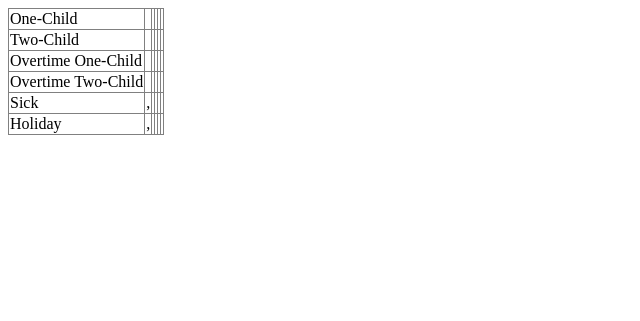
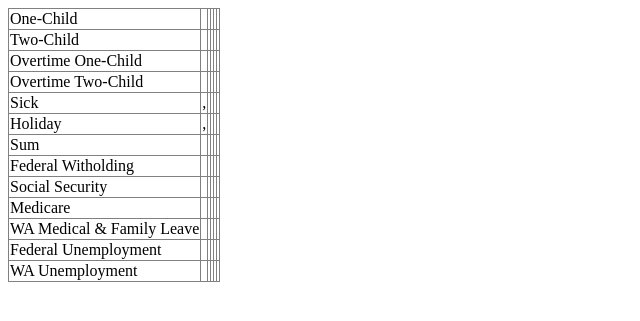
Before and after one commit to drytoastman/nanny-reports, a Flask app: template templates/paystub.html in a window 1280 px wide. Shown: the top 321 px of the page, without its empty margins (0-640 px from the left). Run offline with Flask 2, Linux system fonts and the light colour scheme; the template is opened without the code that fills it, so the values that code supplies are empty.

Commit message:
working taxes

```diff
--- a/main.py
+++ b/main.py
@@ -3,6 +3,7 @@
 import bisect
 import collections
 import decimal
+from functools import partial
 import json
 import logging
 import os
@@ -150,33 +151,55 @@ def get_nanny_data(name):
     return types.SimpleNamespace(hours = Hours.parseSheet(data['valueRanges'][0]), reimbursements = Reimbursement.parseSheet(data['valueRanges'][1]))
 
 
-def calculate_gross(sconfig, periods):
+SING   = 0
+BOTH   = 1
+SINGOT = 2
+BOTHOT = 3
+
+def sr(index, hours, rates):
+    return hours * rates[index]
+
+def srh(index, hours, rates):
+    return sr(index, hours, rates)/decimal.Decimal(2)
+
+def hr(hours, rates):
+    return (min(hours,8) * rates[BOTH]) + (max(hours-8,0) * rates[SING])
+
+def hrh(hours, rates):
+    return hr(hours, rates)/decimal.Decimal(2)
+
+
+CENTS = decimal.Decimal('0.01')
+def dround(val, idx):
+    if val is None: return "-"
+    return val.quantize(CENTS, rounding= (idx%2)!=0 and decimal.ROUND_DOWN or decimal.ROUND_UP)
+
+
+def calculate_gross(sconfig, periods, taxtables):
 
     ret = dict()
+    calcs = list()
 
-    keymap = dict()
-    ytdmap = dict()
+    #      Input Hours Key,  Rate Function,          Destination Keys
+    calcs.append(('Both',    partial(sr, BOTH),      ['Sum', 'Both']))
+    calcs.append(('Both OT', partial(sr, BOTHOT),    ['Sum', 'Both OT']))
+    calcs.append(('Sick',    hr,                     ['Sum', 'Sick']))
+    calcs.append(('Holiday', hr,                     ['Sum', 'Holiday']))
+
     for child in sconfig.children:
-        keymap[child]          = (('Single',    child), 0)
-        keymap[child + ' OT']  = (('Single OT', child + ' OT'), 2)
-        keymap['Both']         = (('Both',), 1)
-        keymap['Both OT']      = (('Both OT',), 3)
-        keymap['Sick']         = (('Sick',), 1)
-        keymap['Vacation']     = (('Vacation',), 1)
-
-        ytdmap[child]          = (('Single YTD',    child + ' YTD'), 0)
-        ytdmap[child + ' OT']  = (('Single OT YTD', child + ' OT YTD'), 2)
-        ytdmap['Both']         = (('Both YTD',), 1)
-        ytdmap['Both OT']      = (('Both OT YTD',), 3)
-        ytdmap['Sick']         = (('Sick YTD',), 1)
-        ytdmap['Vacation']     = (('Vacation YTD',), 1)
+        calcs.append(   ('Both',        partial(srh, BOTH),   [child + ' Sum', child + ' Both']))
+        calcs.append(   ('Both OT',     partial(srh, BOTHOT), [child + ' Sum', child + ' Both OT']))
+        calcs.append(   ('Sick',        hrh,                  [child + ' Sum', child + ' Sick']))
+        calcs.append(   ('Holiday',     hrh,                  [child + ' Sum', child + ' Holiday']))
+        calcs.append(   (child,         partial(sr, SING),    ['Sum', child + ' Sum', 'Single',    child]))
+        calcs.append(   (child + ' OT', partial(sr, SINGOT),  ['Sum', child + ' Sum', 'Single OT', child + ' OT']))
 
 
     for name in sconfig.nannies:
         ndata = get_nanny_data(name)
         ret[name] = dict()
 
-        for ii, period in enumerate(periods):
+        for period in periods:
             start = period.startDate()
             end   = period.endDate()
             rates = period.rates(name)
@@ -188,19 +211,110 @@ def calculate_gross(sconfig, periods):
             for h in ndata.hours:
                 if h.date > end: break
 
-                for hrkey, (dkeys, rate) in ytdmap.items():
+                # Full YTD calculations
+                for hrkey, ratefunc, dkeys in calcs:
                     for dkey in dkeys:
-                        p[dkey] += h.hours(hrkey)
-                        s[dkey] += h.hours(hrkey) * rates[rate]
+                        p[dkey + ' YTD'] += h.hours(hrkey)
+                        s[dkey + ' YTD'] += ratefunc(h.hours(hrkey), rates)
 
                 if h.date < start: continue
 
-                for hrkey, (dkeys, rate) in keymap.items():
+                # Just current period calculations
+                for hrkey, ratefunc, dkeys in calcs:
                     for dkey in dkeys:
                         p[dkey] += h.hours(hrkey)
-                        s[dkey] += h.hours(hrkey) * rates[rate]
+                        s[dkey] += ratefunc(h.hours(hrkey), rates)
+
+
+        ytd = collections.defaultdict(decimal.Decimal)
+        for period in periods:
+            start = period.startDate()
+            end   = period.endDate()
+            rates = period.rates(name)
+
+            sums = ret[name][end]
+            w4   = period.withholding(name)
+            s    = sums['sums']
+            t    = sums['tax'] = collections.defaultdict(decimal.Decimal)
+
+            if s['Sum']:
+                fed = taxtables.getTax(w4[0], w4[1], w4[2], s['Sum'])
+                for child in sconfig.children:
+                    fedtax   = ((s[child+' Sum'] / s['Sum']) * fed).quantize(CENTS)
+                    medicare = (s[child+' Sum'] * sconfig.medicare).quantize(CENTS)
+                    ss       = (s[child+' Sum'] * sconfig.social_security).quantize(CENTS)
+                    waleave  = (s[child+' Sum'] * sconfig.family_leave).quantize(CENTS)
+                    waunemp  = (s[child+' Sum'] * sconfig.wa_unemployment).quantize(CENTS)
+                    fedunemp = (s[child+' Sum'] * sconfig.fed_unemployment).quantize(CENTS)
+
+                    # rolling count
+                    ytd['Fed']        += fedtax
+                    ytd['SS']         += ss
+                    ytd['Medicare']   += medicare
+                    ytd['WALeave']    += waleave
+                    ytd['WAUnemp']    += waunemp
+                    ytd['FedUnemp']   += fedunemp
+                    ytd[child+' Fed']      += fedtax
+                    ytd[child+' SS']       += ss
+                    ytd[child+' Medicare'] += medicare
+                    ytd[child+' WALeave']  += waleave
+                    ytd[child+' WAUnemp']  += waunemp
+                    ytd[child+' FedUnemp'] += fedunemp
+
+                    # child
+                    t[child+' Fed']      = fedtax
+                    t[child+' Medicare'] = medicare
+                    t[child+' SS']       = ss
+                    t[child+' WALeave']  = waleave
+                    t[child+' WAUnemp']  = waunemp
+                    t[child+' FedUnemp'] = fedunemp
+                    for copy in ('Fed', 'SS', 'Medicare', 'WALeave', 'WAUnemp', 'FedUnemp'):
+                        t['{} {} YTD'.format(child, copy)] = ytd['{} {}'.format(child, copy)]
+
+                    # combined
+                    t['Fed']        += fedtax
+                    t['SS']         += ss
+                    t['Medicare']   += medicare
+                    t['WALeave']    += waleave
+                    t['WAUnemp']    += waunemp
+                    t['FedUnemp']   += fedunemp
+                    for copy in ('Fed', 'SS', 'Medicare', 'WALeave', 'WAUnemp', 'FedUnemp'):
+                        t[copy+' YTD'] = ytd[copy]
+
 
     return ret
+
+
+def calculate_tax(sconfig, periods, taxtables, gross):
+
+    for nanny in gross:
+
+        for period in periods:
+            sums = gross[nanny][period.endDate()]
+            w4 = period.withholding(nanny)
+            t = sums['tax'] = collections.defaultdict(decimal.Decimal)
+            s = sums['sums']
+
+            if sums['sums']['Sum']:
+                fed = taxtables.getTax(w4[0], w4[1], w4[2], s['Sum'])
+                for child in sconfig.children:
+                    fedtax   = ((s[child+' Sum'] / s['Sum']) * fed).quantize(CENTS)
+                    medicare = (s[child+' Sum'] * sconfig.medicare).quantize(CENTS)
+                    ss       = (s[child+' Sum'] * sconfig.social_security).quantize(CENTS)
+
+                    # child
+                    t[child+' Medicare'] = medicare
+                    t[child+' SS']       = ss
+                    t[child+' Fed']      = fedtax
+
+                    # rolling count
+                    ytd['Fed']        += fedtax
+                    ytd[child+' Fed'] += fedtax
+
+                    # combined
+                    t['Fed']            += fedtax
+                    t['Fed YTD']        = ytd['Fed']
+                    t[child+' Fed YTD'] = ytd[child+' Fed']
 
 
 @app.route('/')
@@ -208,7 +322,9 @@ def index():
 
     sconfig, periods = get_config_data()
     taxtables = get_tax_data()
-    gross = calculate_gross(sconfig, periods)
+
+    gross = calculate_gross(sconfig, periods, taxtables)
+#    calculate_tax(sconfig, periods, taxtables, gross)
 
     enddate = dateutil.parser.parse('6/16/19')
     nannyname = sconfig.nannies[0]
@@ -223,10 +339,14 @@ def index():
     return render_template('paystub.html', sums=sums, enddate=enddate, rates=rates, children=sconfig.children)
 
 
+def common_init():
+    app.config.from_envvar('SETTINGS_FILE')
+    app.jinja_env.filters['dround'] = dround
+
 if __name__ == "__main__":
     os.environ['FLASK_ENV'] = 'development'
     os.environ['SETTINGS_FILE'] = 'settings.cfg'
-    app.config.from_envvar('SETTINGS_FILE')
+    common_init()
     app.run()
 else:
-    app.config.from_envvar('SETTINGS_FILE')
+    common_init()
--- a/templates/paystub.html
+++ b/templates/paystub.html
@@ -1,3 +1,14 @@
+{% macro taxrow(title, prefix, key) -%}
+<tr>
+<td>{{title}}</td>
+<td></td>
+<td></td>
+<td>{{sums['tax'][prefix + key]}}</td>
+<td></td>
+<td>{{sums['tax'][prefix + key + ' YTD']}}</td>
+</tr>
+{% endmacro %}
+
 <html>
 <head>
 <style>
@@ -56,63 +67,89 @@ td { border: 1px solid gray; }
 <td>{{sums['hours']['Holiday YTD']}}</td>
 <td>{{sums['sums']['Holiday YTD']}}</td>
 </tr>
+<tr>
+<td>Sum</td>
+<td></td>
+<td></td>
+<td>{{sums['sums']['Sum']}}</td>
+<td></td>
+<td>{{sums['sums']['Sum YTD']}}</td>
+{{taxrow('Federal Witholding', '', 'Fed')}}
+{{taxrow('Social Security', '', 'SS')}}
+{{taxrow('Medicare', '', 'Medicare')}}
+{{taxrow('WA Medical & Family Leave', '', 'WALeave')}}
+{{taxrow('Federal Unemployment', '', 'FedUnemp')}}
+{{taxrow('WA Unemployment', '', 'WAUnemp')}}
 </table>
 
 
 {% for name in children %}
-{{name}}
+<b>{{loop.index}} {{name}}</b>
 <table>
 <tr>
 <td>One-Child</td>
 <td>{{rates[0]}}</td>
 <td>{{sums['hours'][name]}}</td>
-<td>{{sums['sums'][name]}}</td>
+<td>{{ sums['sums'][name]}}</td>
 <td>{{sums['hours'][name+' YTD']}}</td>
-<td>{{sums['sums'][name+' YTD']}}</td>
+<td>{{ sums['sums'][name+' YTD']}}</td>
 </tr>
 <tr>
 <td>Two-Child Half</td>
 <td>{{rates[1]}}</td>
-<td>{{sums['hours']['Both']/2}}</td>
-<td>{{sums['sums']['Both']/2}}</td>
-<td>{{sums['hours']['Both YTD']/2}}</td>
-<td>{{sums['sums']['Both YTD']/2}}</td>
+<td>{{sums['hours'][name + ' Both']/2}}</td>
+<td>{{ sums['sums'][name + ' Both']|dround(loop.index)}}</td>
+<td>{{sums['hours'][name + ' Both YTD']/2}}</td>
+<td>{{ sums['sums'][name + ' BothYTD']|dround(loop.index)}}</td>
 </tr>
 <tr>
 <td>Overtime One-Child</td>
 <td>{{rates[2]}}</td>
 <td>{{sums['hours'][name + ' OT']}}</td>
-<td>{{sums['sums'][name + ' OT']}}</td>
+<td>{{ sums['sums'][name + ' OT']}}</td>
 <td>{{sums['hours'][name + ' OT YTD']}}</td>
-<td>{{sums['sums'][name + ' OT YTD']}}</td>
+<td>{{ sums['sums'][name + ' OT YTD']}}</td>
 </tr>
 <tr>
 <td>Overtime Two-Child Half</td>
 <td>{{rates[3]}}</td>
-<td>{{sums['hours']['Both OT']/2}}</td>
-<td>{{sums['sums']['Both OT']/2}}</td>
-<td>{{sums['hours']['Both OT YTD']/2}}</td>
-<td>{{sums['sums']['Both OT YTD']/2}}</td>
+<td>{{sums['hours'][name + ' Both OT']/2}}</td>
+<td>{{ sums['sums'][name + ' Both OT']|dround(loop.index)}}</td>
+<td>{{sums['hours'][name + ' Both OT YTD']/2}}</td>
+<td>{{ sums['sums'][name + ' Both OT YTD']|dround(loop.index)}}</td>
 </tr>
 <tr>
-<td>Sick</td>
+<td>Sick Half</td>
 <td>{{rates[1]}},{{rates[0]}}</td>
-<td>{{sums['hours']['Sick']/2}}</td>
-<td>{{sums['sums']['Sick']/2}}</td>
-<td>{{sums['hours']['Sick YTD']/2}}</td>
-<td>{{sums['sums']['Sick YTD']/2}}</td>
+<td>{{sums['hours'][name + ' Sick']/2}}</td>
+<td>{{ sums['sums'][name + ' Sick']|dround(loop.index)}}</td>
+<td>{{sums['hours'][name + ' Sick YTD']/2}}</td>
+<td>{{ sums['sums'][name + ' Sick YTD']|dround(loop.index)}}</td>
 </tr>
 <tr>
-<td>Holiday</td>
+<td>Holiday Half</td>
 <td>{{rates[1]}},{{rates[0]}}</td>
-<td>{{sums['hours']['Holiday']/2}}</td>
-<td>{{sums['sums']['Holiday']/2}}</td>
-<td>{{sums['hours']['Holiday YTD']/2}}</td>
-<td>{{sums['sums']['Holiday YTD']/2}}</td>
+<td>{{sums['hours'][name + ' Holiday']/2}}</td>
+<td>{{ sums['sums'][name + ' Holiday']|dround(loop.index)}}</td>
+<td>{{sums['hours'][name + ' Holiday YTD']/2}}</td>
+<td>{{ sums['sums'][name + ' Holiday YTD']|dround(loop.index)}}</td>
 </tr>
+<tr>
+<td>Sum</td>
+<td></td>
+<td></td>
+<td>{{sums['sums'][name + ' Sum']}}</td>
+<td></td>
+<td>{{sums['sums'][name + ' Sum YTD']}}</td>
+</tr>
+{{taxrow('Federal Witholding', name+' ', 'Fed')}}
+{{taxrow('Social Security', name+' ', 'SS')}}
+{{taxrow('Medicare', name+' ', 'Medicare')}}
+{{taxrow('WA Medical & Family Leave', name+' ', 'WALeave')}}
+{{taxrow('Federal Unemployment', name+' ', 'FedUnemp')}}
+{{taxrow('WA Unemployment', name+' ', 'WAUnemp')}}
 </table>
 {% endfor %}
 
-
 </body>
 </html>
```
